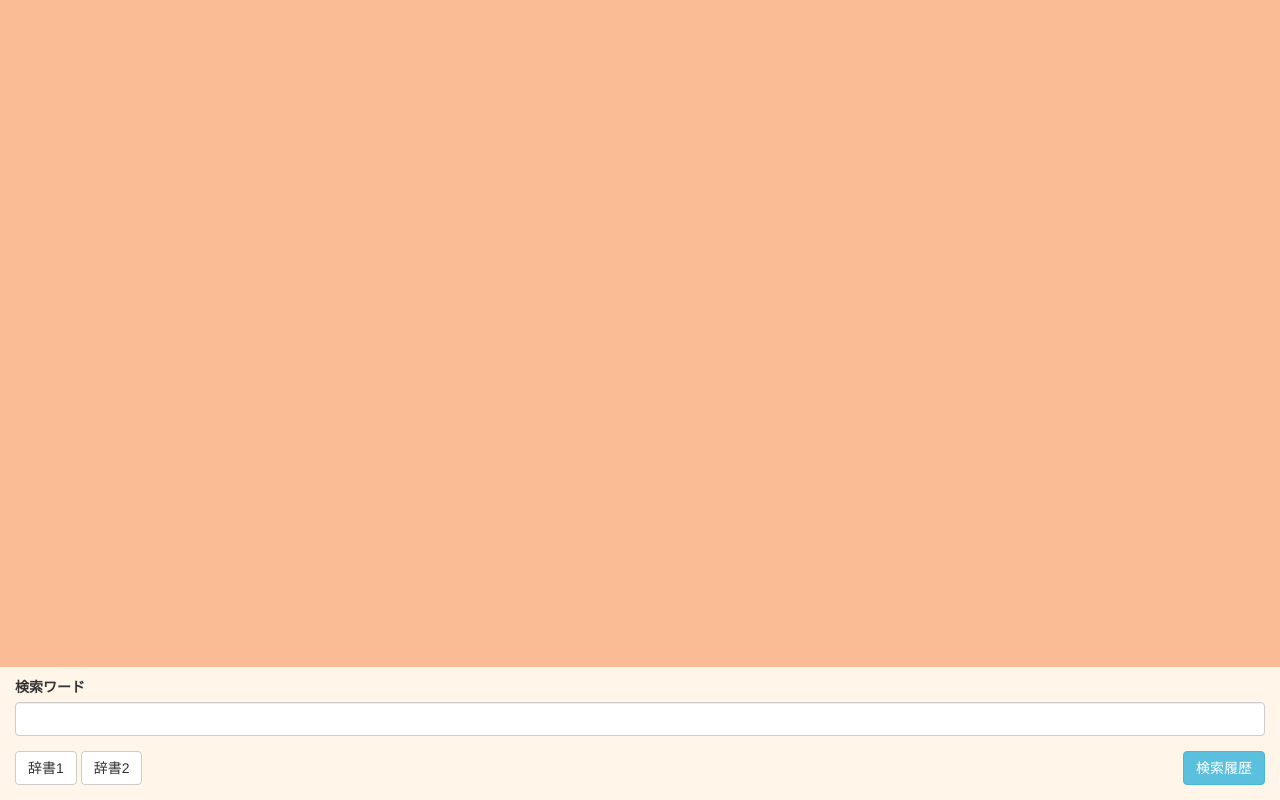
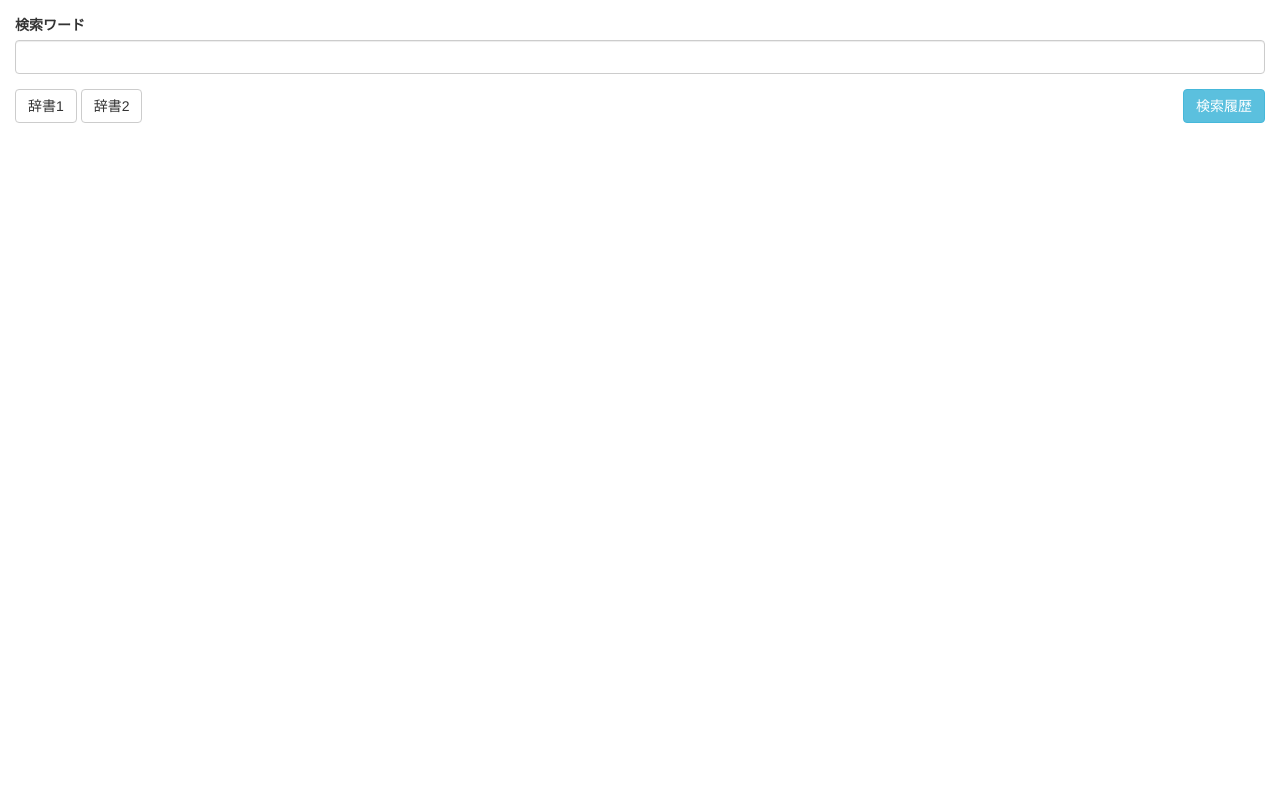
Before and after one commit to microwaver17/Light-Dict, a website: page data/prompt.html in a window 1280 px wide. Drawn offline with Linux system fonts and the light colour scheme.

Commit message:
検索パネルの改善
前回のコミットのやつは派手すぎた。パネルの高さはBootstrapのおかげで
いつも同じに保たれているようなので、マージンはなくした

```diff
--- a/button.js
+++ b/button.js
@@ -35,7 +35,7 @@ function handleClick(){
     //panel.show({position: button});
     var panel = sdk_panel.Panel({
       width: 300,
-      height: 145,
+      height: 140,
       contentURL: './prompt.html',
       contentScriptFile: './prompt.js',
       position: button
--- a/data/prompt.html
+++ b/data/prompt.html
@@ -5,27 +5,15 @@
     <link rel="stylesheet" href="./bootstrap.min.css">
 
 <style>
-.bar{
-  position: absolute;
-  width: 100%;
-  height: 100%;
-  background-color: #FABC94;
-}
-.container{
-  padding-top: 10px;
-  position: fixed;
-  bottom: 0;
-  width: 100%;
-  background-color: #FFF5E9;
+.container-fluid{
+  padding-top: 15px;
 }
 </style>
 
   </head>
   <body>
 
-    <div class="bar">
-    </div>
-    <div class="container">
+    <div class="container-fluid">
 
       <div class="form-group">
         <label for="query">検索ワード</label>
--- a/debug.js
+++ b/debug.js
@@ -19,7 +19,6 @@ exports.enableDebug = function(){
         url: './debug_page.html',
       });
     }});
-
 
   // パネル表示用のスクリプトを通常表示でも適応
   // apply panel's .js and .css to non panel pages
```
